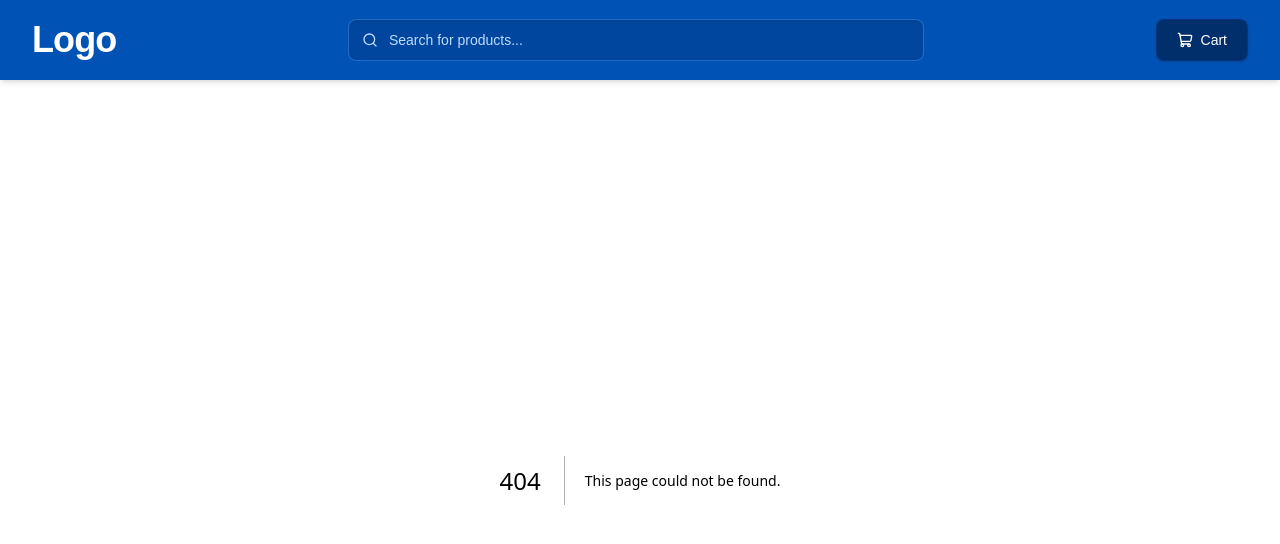
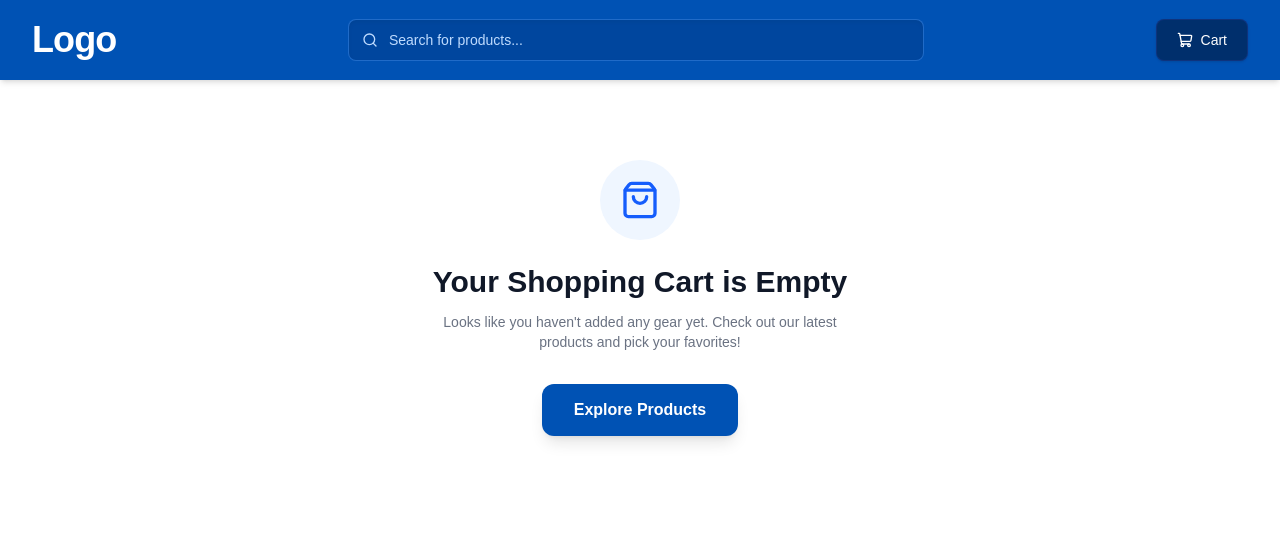
Before and after one commit to Shrutikaghule/whatbytes, a Next.js app: page /cart in a window 1280 px wide. Before the commit this address had no page. Shown: the top 544 px of the page. Built offline with nearby package versions, Linux system fonts and the light colour scheme.

Commit message:
dynamic cart page router

```diff
--- /dev/null
+++ b/app/cart/page.tsx
@@ -0,0 +1,5 @@
+import CartPage from "@/components/CartPage";
+
+export default function CartRoute() {
+  return <CartPage />;
+}
```
